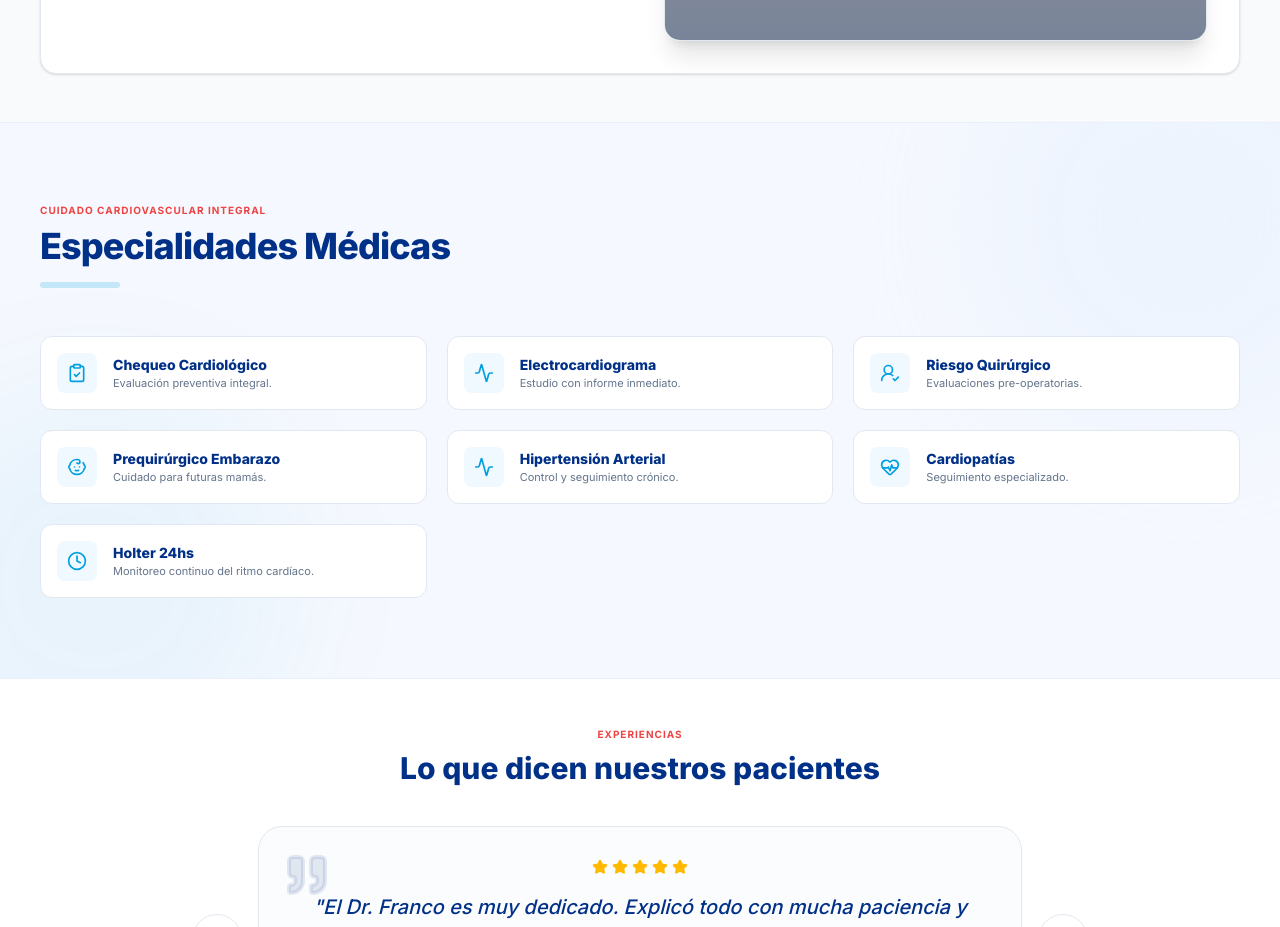
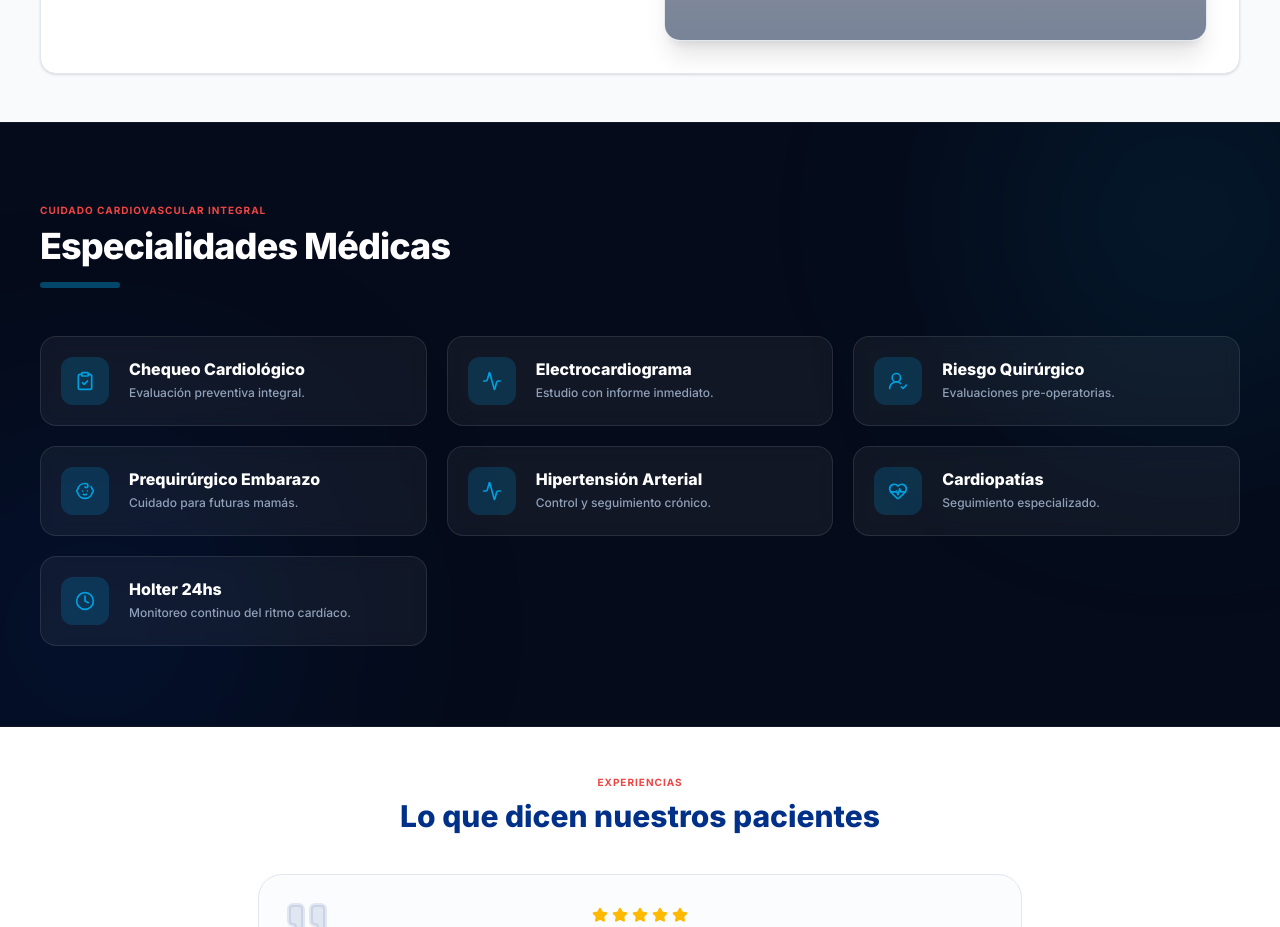
Before and after one commit to andresdavidfr-tech/Consultorio-Cardiol-gico-Dr-Franco, a React (Vite) app: page / in a window 1280 px wide. Shown: the part 1220-2147 px from the top of the page. Built offline with nearby package versions, Linux system fonts and the light colour scheme; grey boxes are pictures that could not be loaded.

Commit message:
feat: Improve form validation and styling
Adds input validation for age and phone number in the consultation form.
Updates the styling of the Services section with a darker background and more subtle decorative elements for a refined visual appeal.

```diff
--- a/src/components/Services.tsx
+++ b/src/components/Services.tsx
@@ -49,16 +49,16 @@ export default function Services() {
   ];
 
   return (
-    <section id="servicios" className="py-20 bg-blue-50/40 border-y border-blue-100/50 relative overflow-hidden">
+    <section id="servicios" className="py-20 bg-[#050b1a] border-y border-white/5 relative overflow-hidden">
       {/* Decorative background elements for section distinction */}
-      <div className="absolute top-0 right-0 -mr-24 -mt-24 w-96 h-96 bg-blue-100/30 rounded-full blur-3xl pointer-events-none" />
-      <div className="absolute bottom-0 left-0 -ml-24 -mb-24 w-96 h-96 bg-med-light/5 rounded-full blur-3xl pointer-events-none" />
+      <div className="absolute top-0 right-0 -mr-24 -mt-24 w-96 h-96 bg-med-light/10 rounded-full blur-[120px] pointer-events-none" />
+      <div className="absolute bottom-0 left-0 -ml-24 -mb-24 w-96 h-96 bg-med-dark/20 rounded-full blur-[120px] pointer-events-none" />
 
       <div className="container mx-auto px-4 lg:px-10 relative z-10">
         <div className="mb-12 text-center md:text-left">
           <span className="text-med-red font-bold tracking-widest uppercase text-[10px] mb-2 block">Cuidado Cardiovascular Integral</span>
-          <h2 className="text-4xl font-black text-med-dark tracking-tight">Especialidades Médicas</h2>
-          <div className="h-1.5 w-20 bg-med-light mt-4 rounded-full mx-auto md:mx-0 opacity-20" />
+          <h2 className="text-4xl font-black text-white tracking-tight">Especialidades Médicas</h2>
+          <div className="h-1.5 w-20 bg-med-light mt-4 rounded-full mx-auto md:mx-0 opacity-40" />
         </div>
 
         <div className="grid md:grid-cols-2 lg:grid-cols-3 gap-5">
@@ -68,22 +68,22 @@ export default function Services() {
               initial={{ opacity: 0, y: 15 }}
               whileInView={{ opacity: 1, y: 0 }}
               whileHover={{
-                scale: 1.05,
-                boxShadow: "0 20px 25px -5px rgba(0, 0, 0, 0.1), 0 10px 10px -5px rgba(0, 0, 0, 0.04)"
+                scale: 1.02,
+                backgroundColor: "rgba(255, 255, 255, 0.08)"
               }}
               viewport={{ once: true, margin: "-50px" }}
               transition={{
                 duration: 0.3,
                 ease: "easeOut"
               }}
-              className="compact-item cursor-pointer"
+              className="bg-white/5 border border-white/10 rounded-2xl p-5 flex items-center gap-5 transition-all cursor-pointer backdrop-blur-sm"
             >
-              <div className="bg-sky-50 w-10 h-10 rounded-lg flex items-center justify-center text-med-light shrink-0">
+              <div className="bg-med-light/20 w-12 h-12 rounded-xl flex items-center justify-center text-med-light shrink-0">
                 {service.icon}
               </div>
               <div>
-                <h3 className="text-sm font-extrabold text-med-dark mb-0.5">{service.title}</h3>
-                <p className="text-text-light text-[11px] leading-tight">
+                <h3 className="text-base font-extrabold text-white mb-1 leading-tight">{service.title}</h3>
+                <p className="text-slate-400 text-xs leading-relaxed font-medium">
                   {service.description}
                 </p>
               </div>
--- a/src/components/SpecialConsultationForm.tsx
+++ b/src/components/SpecialConsultationForm.tsx
@@ -6,6 +6,7 @@ import { Link, useNavigate } from "react-router-dom";
 export default function SpecialConsultationForm() {
   const navigate = useNavigate();
   const [submitted, setSubmitted] = useState(false);
+  const [errors, setErrors] = useState<{ age?: string; phone?: string }>({});
   const [formData, setFormData] = useState({
     fullName: "",
     age: "",
@@ -14,8 +15,37 @@ export default function SpecialConsultationForm() {
     symptoms: ""
   });
 
+  const validateForm = () => {
+    const newErrors: { age?: string; phone?: string } = {};
+
+    // Age validation: must be a positive number
+    const ageNum = parseInt(formData.age);
+    if (!formData.age || isNaN(ageNum) || ageNum <= 0) {
+      newErrors.age = "Por favor, ingrese una edad válida mayor a 0.";
+    } else if (ageNum > 120) {
+      newErrors.age = "Por favor, ingrese una edad realista.";
+    }
+
+    // Phone validation: basic format check (if provided or required)
+    // Even if optional, if they type something, we validate it
+    if (formData.phone) {
+      const phoneRegex = /^\+?[0-9\s\-()]{7,20}$/;
+      if (!phoneRegex.test(formData.phone)) {
+        newErrors.phone = "El formato del teléfono no es válido.";
+      }
+    }
+
+    setErrors(newErrors);
+    return Object.keys(newErrors).length === 0;
+  };
+
   const handleSubmit = (e: FormEvent) => {
     e.preventDefault();
+
+    if (!validateForm()) {
+      return;
+    }
+
     // Simulate sending data
     console.log("Consulta enviada:", formData);
     setSubmitted(true);
@@ -118,10 +148,22 @@ export default function SpecialConsultationForm() {
                   type="number"
                   required
                   value={formData.age}
-                  onChange={(e) => setFormData({...formData, age: e.target.value})}
-                  className="w-full bg-slate-50 border border-slate-200 rounded-xl px-4 py-3 text-sm focus:outline-none focus:border-med-dark focus:bg-white transition-all shadow-inner"
+                  onChange={(e) => {
+                    setFormData({...formData, age: e.target.value});
+                    if (errors.age) setErrors(prev => ({ ...prev, age: undefined }));
+                  }}
+                  className={`w-full bg-slate-50 border ${errors.age ? 'border-red-500' : 'border-slate-200'} rounded-xl px-4 py-3 text-sm focus:outline-none focus:border-med-dark focus:bg-white transition-all shadow-inner`}
                   placeholder="Su edad"
                 />
+                {errors.age && (
+                  <motion.p
+                    initial={{ opacity: 0, y: -10 }}
+                    animate={{ opacity: 1, y: 0 }}
+                    className="text-red-500 text-[10px] font-bold mt-1"
+                  >
+                    {errors.age}
+                  </motion.p>
+                )}
               </div>
             </div>
 
@@ -142,19 +184,30 @@ export default function SpecialConsultationForm() {
                 />
               </div>
 
-              {/* Phone */}
               <div className="space-y-2">
                 <label className="text-[10px] font-black uppercase text-text-light tracking-widest flex items-center gap-2">
                   <Phone size={12} className="text-med-dark" />
-                  Teléfono (Bpcional)
+                  Teléfono (Opcional)
                 </label>
                 <input
                   type="tel"
                   value={formData.phone}
-                  onChange={(e) => setFormData({...formData, phone: e.target.value})}
-                  className="w-full bg-slate-50 border border-slate-200 rounded-xl px-4 py-3 text-sm focus:outline-none focus:border-med-dark focus:bg-white transition-all shadow-inner"
+                  onChange={(e) => {
+                    setFormData({...formData, phone: e.target.value});
+                    if (errors.phone) setErrors(prev => ({ ...prev, phone: undefined }));
+                  }}
+                  className={`w-full bg-slate-50 border ${errors.phone ? 'border-red-500' : 'border-slate-200'} rounded-xl px-4 py-3 text-sm focus:outline-none focus:border-med-dark focus:bg-white transition-all shadow-inner`}
                   placeholder="Su número de contacto"
                 />
+                {errors.phone && (
+                  <motion.p
+                    initial={{ opacity: 0, y: -10 }}
+                    animate={{ opacity: 1, y: 0 }}
+                    className="text-red-500 text-[10px] font-bold mt-1"
+                  >
+                    {errors.phone}
+                  </motion.p>
+                )}
               </div>
             </div>
 
```
